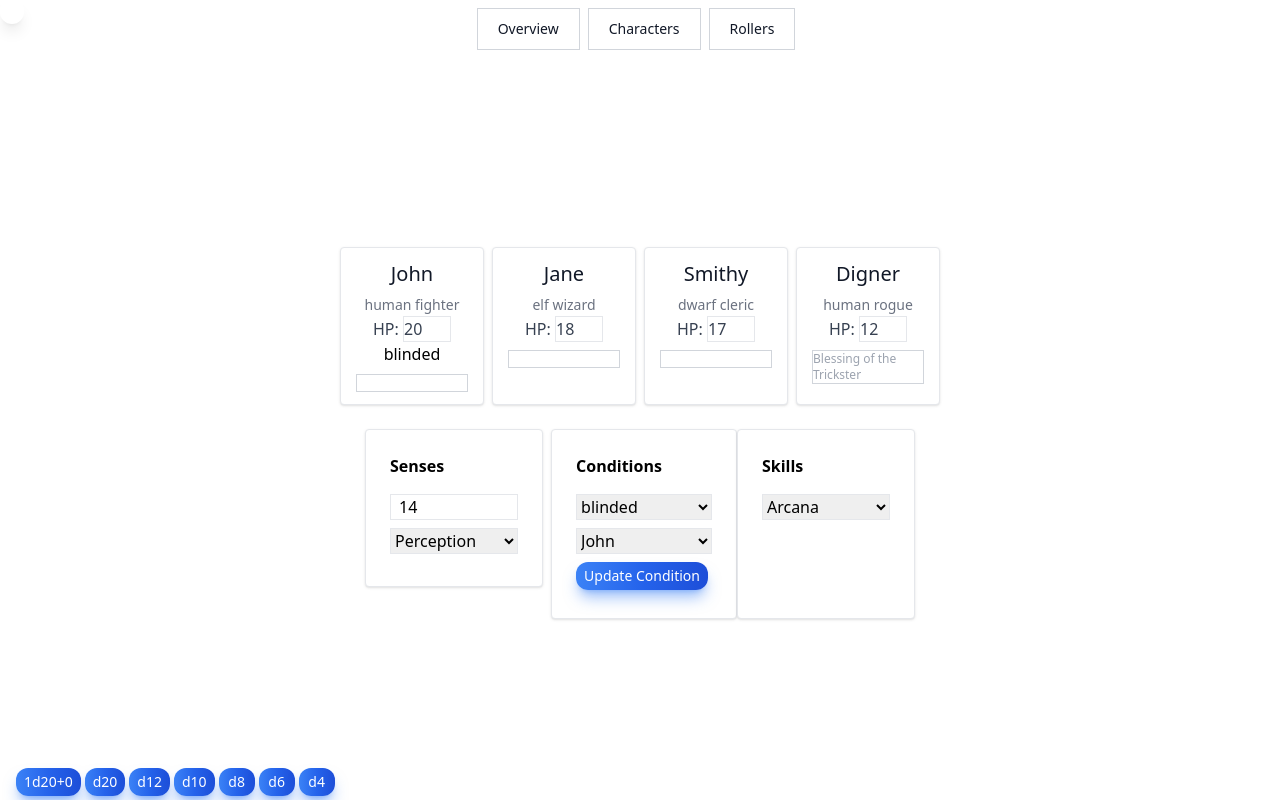
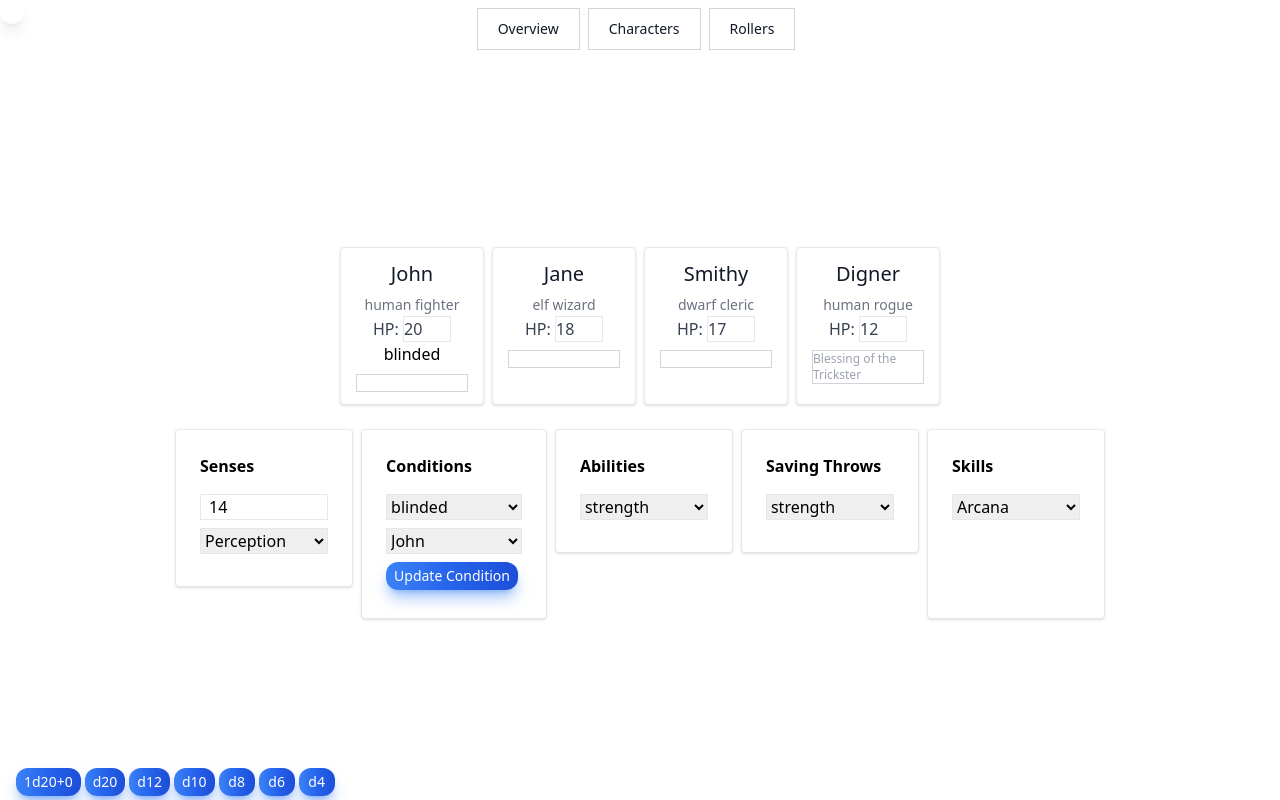
Before and after one commit to troyrthompson/dm-tools, a Next.js app: page / in a window 1280 px wide. Built offline with nearby package versions, Linux system fonts and the light colour scheme.

Commit message:
Add abilities and saving throws

```diff
--- /dev/null
+++ b/app/components/abilities/Abilities.tsx
@@ -0,0 +1,83 @@
+"use client";
+
+import {
+  selectCharacters,
+} from "@/lib/features/characters/charactersSlice";
+
+import type { Dice } from "@/lib/features/dice/diceSlice";
+
+import { useAppSelector, useAppDispatch } from "@/lib/hooks";
+
+import { recordDiceRoll, rollDice } from "@/lib/features/dice/diceSlice";
+
+import determineAbilityScoreModifier from "@/lib/utils/character/determineAbilityScoreModifier";
+
+import { useState } from "react";
+
+import { SmallButton } from "../elements/SmallButton";
+
+import { abilities, classFeaturesList } from "@/lib/features/characters/charactersSlice";
+
+export const Abilities = () => {
+  const dispatch = useAppDispatch();
+  const characters = useAppSelector(selectCharacters);
+
+  const [applicableCharacters, setApplicableCharacters] = useState([]);
+  const [ability, setAbility] = useState('strength');
+
+  const handleSelectChange = (e: React.ChangeEvent<HTMLSelectElement>) => {
+    setAbility(e.target.value);
+    determineApplicableCharacters(e.target.value);
+  };
+
+  function determineApplicableCharacters(abilityName: string) {
+    const characterList = characters.map((character) => {
+        let abilityRoll = determineAbilityScoreModifier(character.abilityScores[abilityName]);
+        return {
+            character: character.general.name,
+            ability: abilityRoll
+        }
+    });
+
+    characterList.sort((a, b) => b.ability - a.ability);
+
+    setApplicableCharacters(characterList);
+  }
+
+  function handleSkillClick(abilityRollNumber) {
+    const dice: Dice = {
+        quantity: 1,
+        sides: 20,
+        modifier: abilityRollNumber,
+        name: `${ability} Check`
+    }
+    dispatch(recordDiceRoll(rollDice(dice)));
+}
+
+  return (
+    <div className="flex flex-wrap justify-center mt-6">
+      <div className="flex flex-col gap-2 p-6 bg-white border border-gray-200 rounded shadow dark:bg-gray-800 dark:border-gray-700 no-underline">
+        <h2 className="block text-md font-bold mb-2">Abilities</h2>
+        <select className="w-32 border border-gray-200" onChange={handleSelectChange} value={ability}>
+            {abilities.map((abilityItem, i) => {
+                return (
+                    <option key={i} value={abilityItem}>
+                    {abilityItem}
+                    </option>
+                );
+            })}
+        </select>
+
+        <div>
+        {applicableCharacters.map((character, index) => {
+          return (
+            <div key={index}>
+              <div><span onClick={(e) => {handleSkillClick(character.ability)}}><SmallButton text={character.ability > 0 ? `+${character.ability}` : `${character.ability}`} /></span> {character.character}</div>
+            </div>
+          );
+        })}
+        </div>
+      </div>
+    </div>
+  );
+};
--- /dev/null
+++ b/app/components/savingThrows/SavingThrows.tsx
@@ -0,0 +1,88 @@
+"use client";
+
+import {
+  selectCharacters,
+} from "@/lib/features/characters/charactersSlice";
+
+import type { Dice } from "@/lib/features/dice/diceSlice";
+
+import { useAppSelector, useAppDispatch } from "@/lib/hooks";
+
+import { recordDiceRoll, rollDice } from "@/lib/features/dice/diceSlice";
+
+import determineAbilityScoreModifier from "@/lib/utils/character/determineAbilityScoreModifier";
+
+import getProficiencyBonus from "@/lib/utils/character/getProficiencyBonus";
+
+import { useState } from "react";
+
+import { SmallButton } from "../elements/SmallButton";
+
+import { abilities, classFeaturesList } from "@/lib/features/characters/charactersSlice";
+
+export const SavingThrows = () => {
+  const dispatch = useAppDispatch();
+  const characters = useAppSelector(selectCharacters);
+
+  const [applicableCharacters, setApplicableCharacters] = useState([]);
+  const [savingThrows, setSavingThrows] = useState('strength');
+
+  const handleSelectChange = (e: React.ChangeEvent<HTMLSelectElement>) => {
+    setSavingThrows(e.target.value);
+    determineApplicableCharacters(e.target.value);
+  };
+
+  function determineApplicableCharacters(abilityName: string) {
+    const characterList = characters.map((character) => {
+        let abilityRoll = determineAbilityScoreModifier(character.abilityScores[abilityName]);
+        let modifier;
+        classFeaturesList[character.general.class].savingThrows.includes(abilityName) ? modifier = getProficiencyBonus(character.general.level) : modifier = 0;
+
+        return {
+            character: character.general.name,
+            ability: abilityRoll + modifier
+        }
+    });
+
+    characterList.sort((a, b) => b.ability - a.ability);
+
+    setApplicableCharacters(characterList);
+  }
+
+  function handleSkillClick(abilityRollNumber) {
+    const dice: Dice = {
+        quantity: 1,
+        sides: 20,
+        modifier: abilityRollNumber,
+        name: `${savingThrows} Saving Throw`
+    }
+    dispatch(recordDiceRoll(rollDice(dice)));
+}
+
+  return (
+    <div className="flex flex-wrap justify-center mt-6">
+      <div className="flex flex-col gap-2 p-6 bg-white border border-gray-200 rounded shadow dark:bg-gray-800 dark:border-gray-700 no-underline">
+        <h2 className="block text-md font-bold mb-2">Saving Throws</h2>
+        <select className="w-32 border border-gray-200" onChange={handleSelectChange} value={savingThrows}>
+            {abilities.map((abilityItem, i) => {
+                return (
+                    <option key={i} value={abilityItem}>
+                    {abilityItem}
+                    </option>
+                );
+            })}
+        </select>
+
+        <div>
+        {applicableCharacters.map((character, index) => {
+          return (
+            <div key={index}>
+              <div><span onClick={(e) => {handleSkillClick(character.ability)}}><SmallButton text={character.ability > 0 ? `+${character.ability}` : `${character.ability}`} /></span> {character.character}</div>
+            </div>
+          );
+        })}
+        </div>
+      </div>
+    </div>
+  );
+};
--- a/app/page.tsx
+++ b/app/page.tsx
@@ -4,16 +4,26 @@ import { Characters } from "./components/characters/Characters";
 import { PassiveTracker } from "./components/passive/PassiveSensesTracker";
 import { Condition } from "./components/condition/Condition";
 import { Skills } from "./components/skills/Skills";
+import { Abilities } from "./components/abilities/Abilities";
+import { SavingThrows } from "./components/savingThrows/SavingThrows";
 
 export default function IndexPage() {
   return (
    <>
     <Characters />
-    <div className="flex justify-center">
+    <div className="flex flex-wrap justify-center">
       <div className="mr-2">
         <PassiveTracker />
       </div>
-      <Condition />
+      <div className="mr-2">
+        <Condition />
+      </div>
+      <div className="mr-2">
+        <Abilities />
+      </div>
+      <div className="mr-2">
+        <SavingThrows />
+      </div>
       <Skills />
     </div>
    </>
--- a/lib/features/characters/charactersSlice.ts
+++ b/lib/features/characters/charactersSlice.ts
@@ -161,6 +161,15 @@ export const skillList: Skills = [
   'Survival'
 ];
 
+export const abilities = [
+  'strength',
+  'dexterity',
+  'constitution',
+  'intelligence',
+  'wisdom',
+  'charisma',
+]
+
 export const skillListAbilities = {
   acrobatics: 'dexterity',
   animalHandling: 'wisdom',
```
